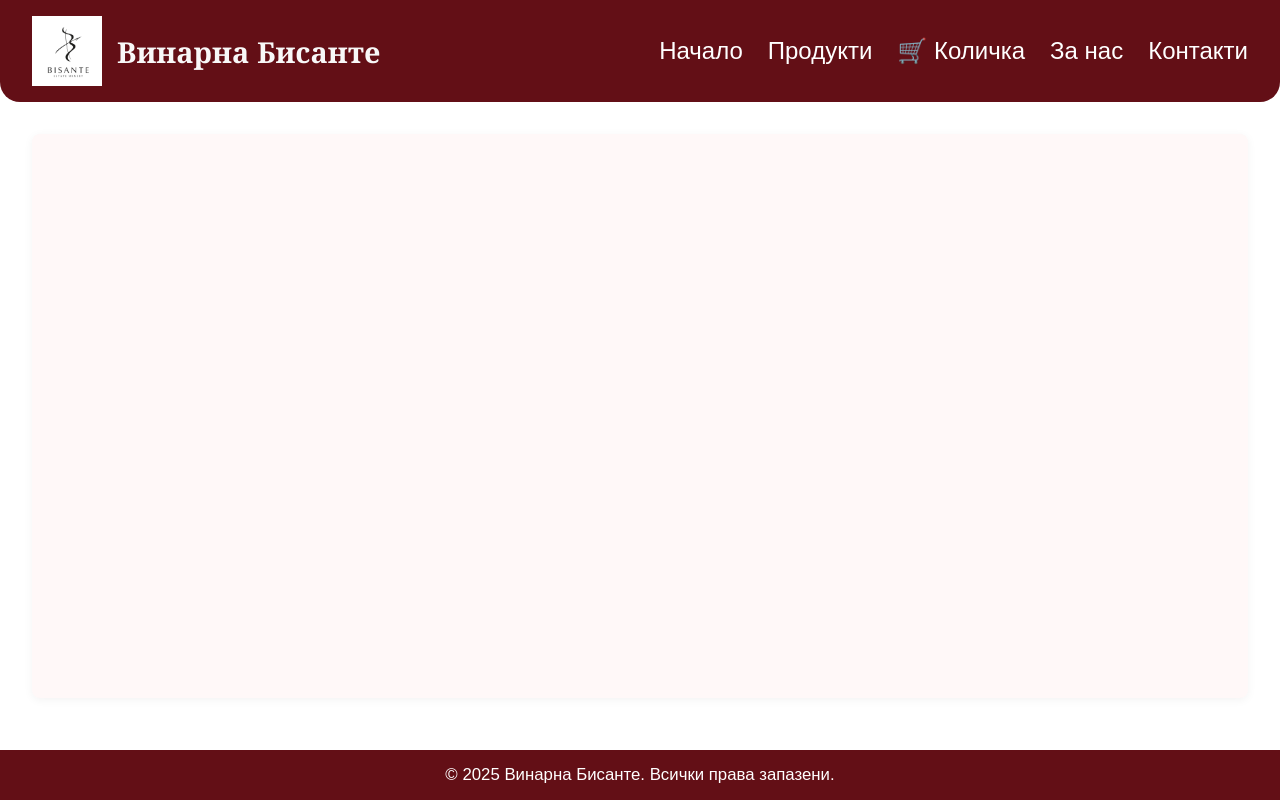
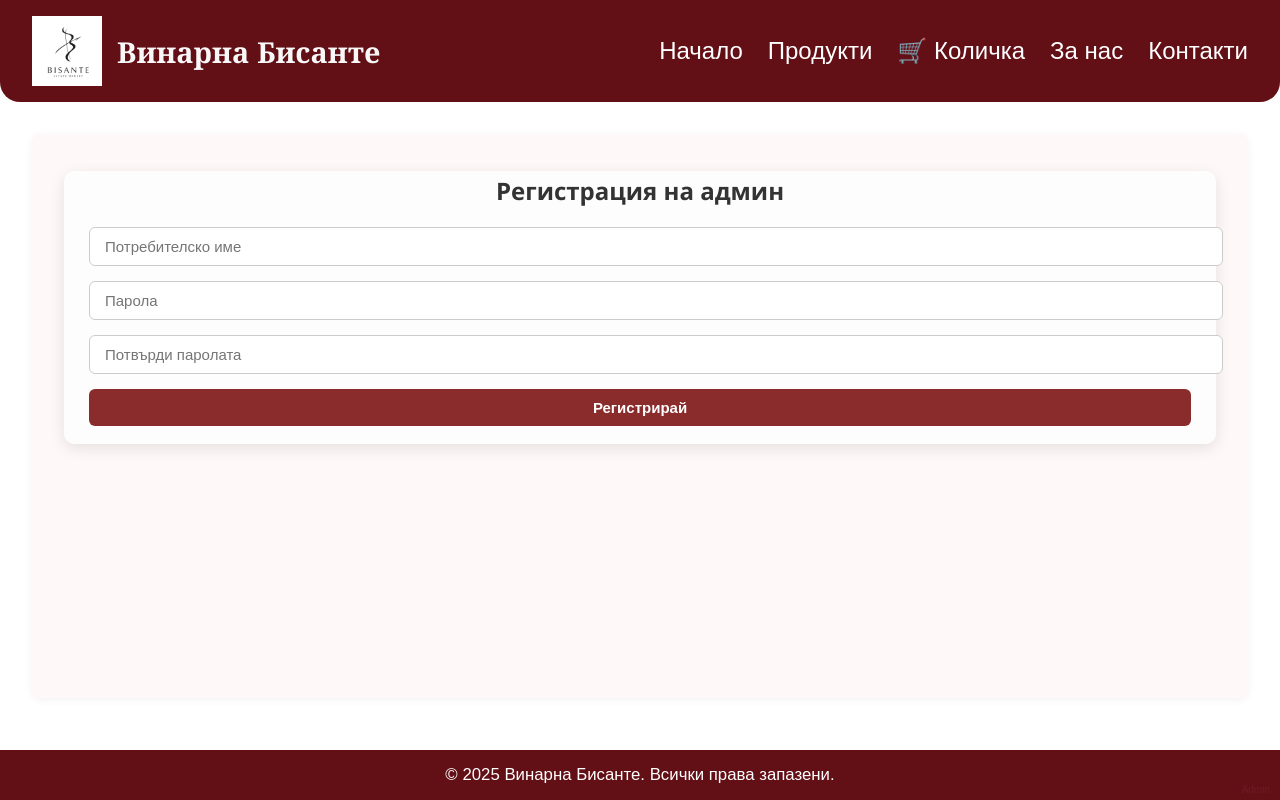
Before and after one commit to NadezhdaSemova/bisante-project, a React (Create React App) app in the folder client/: page /admin-register in a window 1280 px wide. Built offline with nearby package versions, Linux system fonts and the light colour scheme.

Commit message:
Fix Admin Panel

```diff
--- a/client/src/App.js
+++ b/client/src/App.js
@@ -10,10 +10,12 @@ import AdminPanel from './components/pages/AdminPanel';
 import Login from './components/pages/Login';
 
 import AdminLogin from './components/pages/AdminLogin';
+
 import ProductDetails from './components/pages/ProductDetails';
 
 
 import ThankYou from './components/pages/ThankYou';
+import AdminRegister from './components/pages/AdminRegister';
 function App() {
   return (
     <Router>
@@ -30,6 +32,7 @@ function App() {
             <Route path="/admin" element={<AdminPanel />} />
             <Route path="/login" element={<Login />} />
             <Route path="/admin-login" element={<AdminLogin />} />
+            <Route path="admin-register" element={<AdminRegister />} />
             <Route path="/products/:id" element={<ProductDetails />} />
             <Route path="/thank-you" element={<ThankYou />} />
           </Routes>
--- a/client/src/components/Footer.js
+++ b/client/src/components/Footer.js
@@ -1,10 +1,14 @@
-import React from 'react';
+
+import {Link} from 'react-router-dom'
 import '../styles/footer.css';
 
 function Footer() {
   return (
     <footer>
       <p>© 2025 Винарна Бисанте. Всички права запазени.</p>
+
+      {/* Почти невидим бутон */}
+      <Link to="/admin-login" className="secret-admin-link">Admin</Link>
     </footer>
   );
 }
--- a/client/src/components/pages/AdminLogin.js
+++ b/client/src/components/pages/AdminLogin.js
@@ -1,6 +1,6 @@
 // src/components/AdminLogin.js
 import { useState } from 'react';
-import { useNavigate } from 'react-router-dom';
+import { Link, useNavigate } from 'react-router-dom';
 import { useAuth } from '../../context/AuthContext';
 import '../../styles/admin.css'
 
@@ -30,6 +30,8 @@ const AdminLogin = () => {
         <button type="submit">Влез</button>
       </form>
       {error && <p style={{ color: 'red' }}>{error}</p>}
+      <p><Link to="/admin-register">Регистрация</Link></p>
+
     </div>
   );
 };
--- /dev/null
+++ b/client/src/components/pages/AdminRegister.js
@@ -0,0 +1,54 @@
+import { useState } from 'react';
+import { useNavigate } from 'react-router-dom';
+import { API_BASE_URL } from '../../config';
+
+const AdminRegister = () => {
+  const [username, setUsername] = useState('');
+  const [password, setPassword] = useState('');
+  const [confirm, setConfirm] = useState('');
+  const [message, setMessage] = useState('');
+  const navigate = useNavigate();
+
+  const handleRegister = async (e) => {
+    e.preventDefault();
+
+    if (password !== confirm) {
+      setMessage('Паролите не съвпадат!');
+      return;
+    }
+
+    try {
+      const res = await fetch(`${API_BASE_URL}/api/admins/register`, {
+        method: 'POST',
+        headers: { 'Content-Type': 'application/json' },
+        body: JSON.stringify({ username, password })
+      });
+
+      const data = await res.json();
+
+      if (res.ok) {
+        setMessage('Регистрацията беше успешна!');
+        setTimeout(() => navigate('/admin-login'), 1500);
+      } else {
+        setMessage(data.message || 'Грешка при регистрация');
+      }
+    } catch (err) {
+      setMessage('Сървърна грешка');
+    }
+  };
+
+  return (
+    <div className="login-form">
+      <h2>Регистрация на админ</h2>
+      <form onSubmit={handleRegister}>
+        <input type="text" placeholder="Потребителско име" value={username} onChange={e => setUsername(e.target.value)} required />
+        <input type="password" placeholder="Парола" value={password} onChange={e => setPassword(e.target.value)} required />
+        <input type="password" placeholder="Потвърди паролата" value={confirm} onChange={e => setConfirm(e.target.value)} required />
+        <button type="submit">Регистрирай</button>
+      </form>
+      {message && <p style={{ color: message.includes('успешна') ? 'green' : 'red' }}>{message}</p>}
+    </div>
+  );
+};
+
+export default AdminRegister;
--- a/client/src/styles/footer.css
+++ b/client/src/styles/footer.css
@@ -4,3 +4,20 @@ footer {
   text-align: center;
   margin-top: 20px;
 }
+
+/* styles/footer.css */
+.secret-admin-link {
+  opacity: 0.05;
+  font-size: 10px;
+  position: absolute;
+  bottom: 5px;
+  right: 10px;
+  text-decoration: none;
+  color: inherit;
+  transition: opacity 0.3s ease;
+}
+
+.secret-admin-link:hover {
+  opacity: 0.4;
+  cursor: pointer;
+}
```
Also changed, not shown: 1 other file (tests, documents, lock files or other folders).
